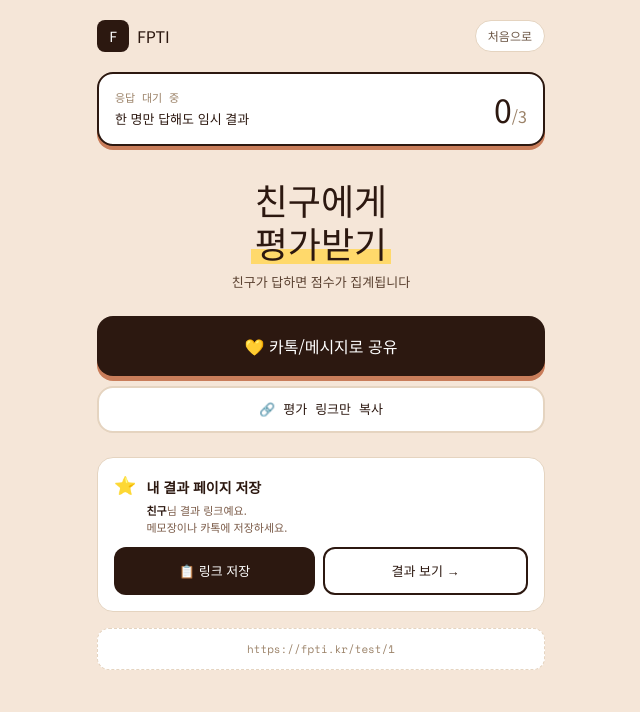
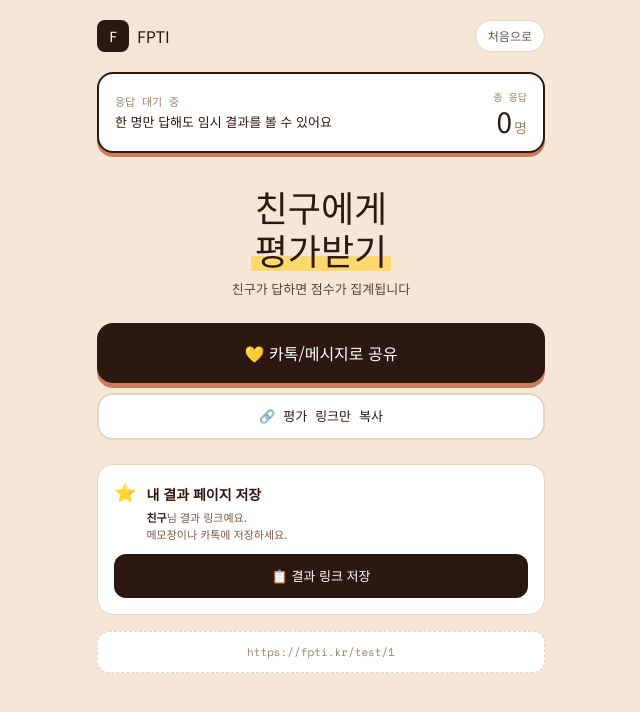
Before and after one commit to minimanimo98/fpti, a Next.js app: page /share/1 in a window 1280 px wide. Shown: the top 712 px of the page, without its empty margins (319-959 px from the left). Built offline with nearby package versions, Linux system fonts and the light colour scheme; no server answers; the database is empty.

Commit message:
공유 페이지 - 0/3 제거, 응답자 수 표시 + 결과 보기 버튼

```diff
--- a/app/share/[token]/page.tsx
+++ b/app/share/[token]/page.tsx
@@ -24,14 +24,11 @@ export default function SharePage() {
       const data = await res.json()
       setCount(data.count || 0)
       if (data.nickname) setNickname(data.nickname)
-      if (data.count >= 3) {
-        setTimeout(() => router.push(`/result/${token}`), 1500)
-      }
     }
     fetchCount()
     const interval = setInterval(fetchCount, 5000)
     return () => clearInterval(interval)
-  }, [token, router])
+  }, [token])
 
   const handleCopy = () => {
     navigator.clipboard.writeText(shareUrl)
@@ -52,11 +49,19 @@ export default function SharePage() {
     }
   }
 
+  // 응답 상태별 메시지
+  const getStatusMessage = () => {
+    if (count === 0) return { title: '응답 대기 중', sub: '한 명만 답해도 임시 결과를 볼 수 있어요' }
+    if (count < 3) return { title: '응답 진행 중', sub: `${3 - count}명만 더 답하면 정확도가 올라가요` }
+    if (count < 5) return { title: '결과 공개됨', sub: `${5 - count}명만 더 답하면 정확도 100%` }
+    return { title: '결과 공개됨', sub: '높은 정확도로 결과가 나왔어요' }
+  }
+  const status = getStatusMessage()
+
   return (
     <main style={{ minHeight: '100vh', background: '#F5E6D8', color: '#2C1810', paddingLeft: 16, paddingRight: 16 }}>
       <div style={{ maxWidth: 448, marginLeft: 'auto', marginRight: 'auto', boxSizing: 'border-box' }}>
 
-        {/* 헤더 */}
         <header style={{ paddingTop: 20, paddingBottom: 20, display: 'flex', justifyContent: 'space-between', alignItems: 'center' }}>
           <div style={{ display: 'flex', alignItems: 'center', gap: 8 }}>
             <div style={{
@@ -73,7 +78,7 @@ export default function SharePage() {
           </button>
         </header>
 
-        {/* 응답 카운터 */}
+        {/* 응답 카운터 - 0/3 제거하고 응답자 수만 표시 */}
         <div style={{
           padding: 16,
           marginBottom: 16,
@@ -89,18 +94,22 @@ export default function SharePage() {
         }}>
           <div style={{ minWidth: 0, flex: 1 }}>
             <div style={{ fontSize: 11, color: '#9B8268', fontFamily: 'var(--font-mono)', marginBottom: 2 }}>
-              {count >= 3 ? '결과 공개됨' : count > 0 ? '응답 진행 중' : '응답 대기 중'}
+              {status.title}
             </div>
             <div style={{ fontFamily: 'var(--font-display)', fontSize: 13, color: '#2C1810' }}>
-              {count >= 3 ? '잠시 후 결과로 이동' : count > 0 ? `${3 - count}명 더 답하면 정확도 ↑` : '한 명만 답해도 임시 결과'}
+              {status.sub}
             </div>
           </div>
-          <div style={{ flexShrink: 0, marginLeft: 12, fontFamily: 'var(--font-display)', fontSize: 32, color: '#2C1810', lineHeight: 1 }}>
-            {count}<span style={{ fontSize: 16, color: '#9B8268' }}>/3</span>
+          <div style={{ flexShrink: 0, marginLeft: 12, textAlign: 'right' }}>
+            <div style={{ fontSize: 10, color: '#9B8268', fontFamily: 'var(--font-mono)', marginBottom: 2 }}>
+              총 응답
+            </div>
+            <div style={{ fontFamily: 'var(--font-display)', fontSize: 28, color: '#2C1810', lineHeight: 1 }}>
+              {count}<span style={{ fontSize: 14, color: '#9B8268', marginLeft: 2 }}>명</span>
+            </div>
           </div>
         </div>
 
-        {/* 메인 안내 */}
         <h1 style={{
           lineHeight: 1.2,
           marginBottom: 8,
@@ -124,7 +133,6 @@ export default function SharePage() {
           친구가 답하면 점수가 집계됩니다
         </p>
 
-        {/* 메인 공유 버튼 */}
         <button onClick={handleShare}
           style={{
             width: '100%',
@@ -160,7 +168,27 @@ export default function SharePage() {
           {copied ? '✓ 복사됐어요' : '🔗 평가 링크만 복사'}
         </button>
 
-        {/* 본인 결과 링크 저장 */}
+        {/* 결과 보기 (응답 1명 이상일 때만) */}
+        {count > 0 && (
+          <button onClick={() => router.push(`/result/${token}`)}
+            style={{
+              width: '100%',
+              padding: '14px',
+              fontSize: 14,
+              borderRadius: 16,
+              marginBottom: 24,
+              background: '#FFD96B',
+              color: '#2C1810',
+              border: '2px solid #2C1810',
+              fontFamily: 'var(--font-display)',
+              cursor: 'pointer',
+              boxShadow: '0 3px 0 #2C1810',
+              boxSizing: 'border-box',
+            }}>
+            👀 지금까지 결과 보기
+          </button>
+        )}
+
         <div style={{
           padding: 16,
           marginBottom: 16,
@@ -182,12 +210,11 @@ export default function SharePage() {
               </p>
             </div>
           </div>
-          <div style={{ display: 'flex', gap: 8 }}>
           <button onClick={() => {
             navigator.clipboard.writeText(resultUrl)
             alert('결과 링크 복사됨!\n메모장이나 카톡에 저장하세요.')
           }} style={{
-              flex: 1,
+            width: '100%',
             padding: '12px',
             fontSize: 13,
             borderRadius: 12,
@@ -198,27 +225,10 @@ export default function SharePage() {
             cursor: 'pointer',
             boxSizing: 'border-box',
           }}>
-              📋 링크 저장
-            </button>
-            <button onClick={() => router.push(`/result/${token}`)}
-              style={{
-                flex: 1,
-                padding: '12px',
-                fontSize: 13,
-                borderRadius: 12,
-                background: '#fff',
-                color: '#2C1810',
-                fontFamily: 'var(--font-display)',
-                border: '2px solid #2C1810',
-                cursor: 'pointer',
-                boxSizing: 'border-box',
-              }}>
-              결과 보기 →
+            📋 결과 링크 저장
           </button>
         </div>
-        </div>
 
-        {/* 링크 미리보기 */}
         <div style={{
           padding: 12,
           marginBottom: 32,
```
Lines whose indentation alone changed are shown as unchanged.
